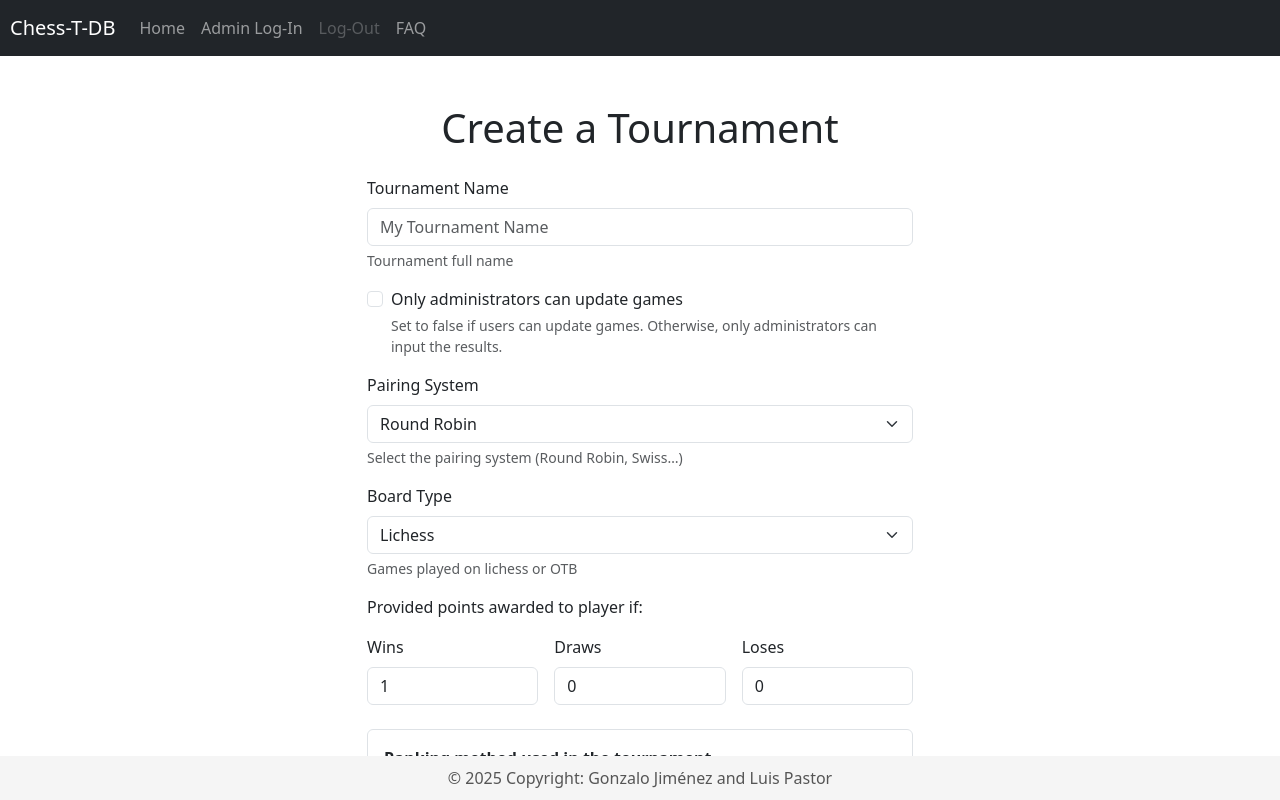
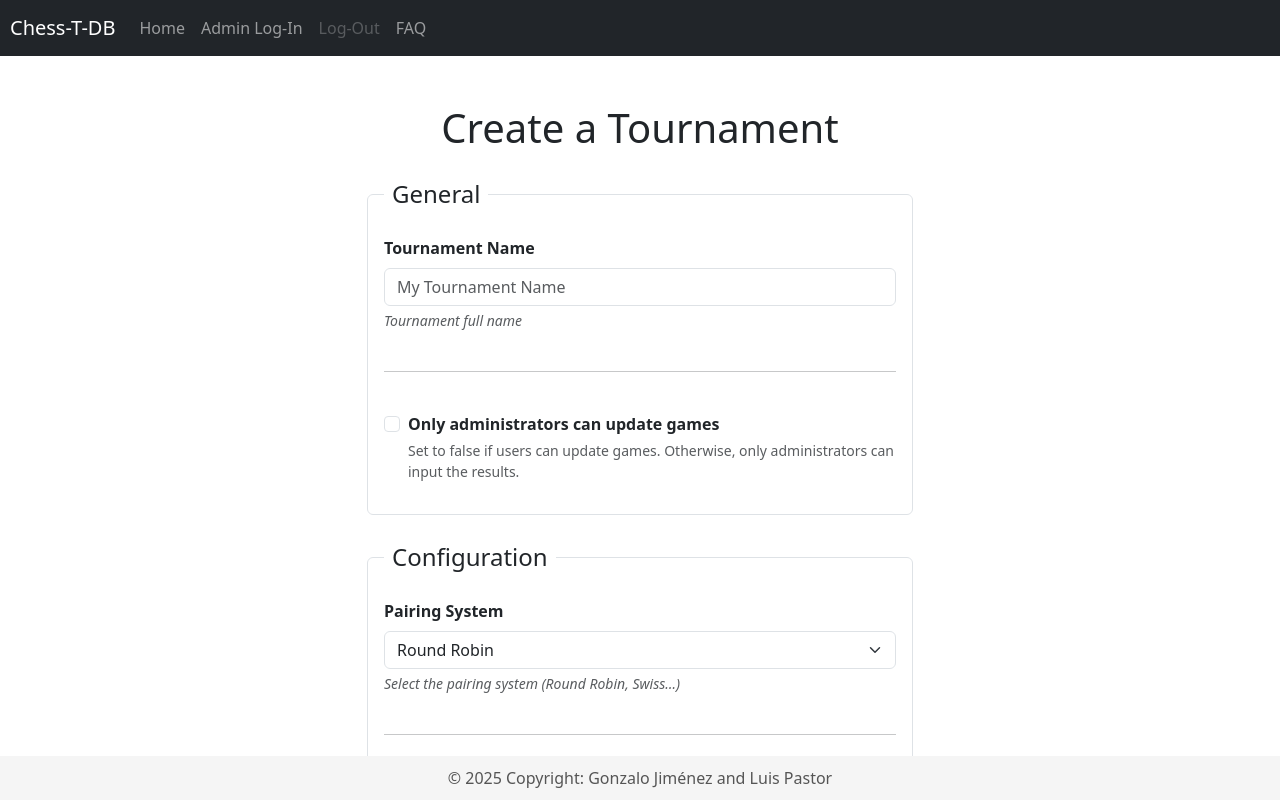
Before and after one commit to GonzaloJCC/Chess-Tournament, a Vue app in the folder chesstournament-client/: page /createtournament in a window 1280 px wide. Built offline with nearby package versions, Linux system fonts and the light colour scheme.

Commit message:
Divide the fields and added some goodlike styles

```diff
--- a/chesstournament-client/src/views/CreateTournamentView.vue
+++ b/chesstournament-client/src/views/CreateTournamentView.vue
@@ -4,9 +4,12 @@
       <div class="col-md-8 col-lg-6">
         <h1 class="text-center mb-4">Create a Tournament</h1>
         <form @submit.prevent="registerTournament">
+          <fieldset class="border rounded p-3 mb-4">
+            <legend class="float-none w-auto px-2">General</legend>
+
             <!-- Tournament name -->
             <div class="mb-3">
-            <label for="tournamentNameInput" class="form-label">Tournament Name</label>
+              <label for="tournamentNameInput" class="form-label fw-bold">Tournament Name</label>
               <input
                 v-model="tournamentName"
                 type="text"
@@ -14,8 +17,9 @@
                 id="tournamentNameInput"
                 placeholder="My Tournament Name"
               >
-            <div class="form-text">Tournament full name</div>
+              <div class="form-text fst-italic">Tournament full name</div>
             </div>
+            <hr class="divider">
 
             <!-- Admin Update -->
             <div class="form-check mb-3">
@@ -25,17 +29,21 @@
                 type="checkbox"
                 id="adminUpdateInput"
               >
-            <label class="form-check-label" for="adminUpdateInput">
+              <label class="form-check-label fw-bold" for="adminUpdateInput">
                 Only administrators can update games
               </label>
               <div class="form-text">
                 Set to false if users can update games. Otherwise, only administrators can input the results.
               </div>
             </div>
+          </fieldset>
+
+          <fieldset class="border rounded p-3 mb-4">
+            <legend class="float-none w-auto px-2">Configuration</legend>
 
             <!-- Pairing System -->
             <div class="mb-3">
-            <label for="pairingSystemInput" class="form-label">Pairing System</label>
+              <label for="pairingSystemInput" class="form-label fw-bold">Pairing System</label>
               <select
                 v-model="pairingSystem"
                 class="form-select"
@@ -45,12 +53,13 @@
                 <option value="Swiss">Swiss</option>
                 <!-- añade más opciones si es necesario -->
               </select>
-            <div class="form-text">Select the pairing system (Round Robin, Swiss…)</div>
+              <div class="form-text fst-italic">Select the pairing system (Round Robin, Swiss…)</div>
             </div>
+            <hr class="divider">
 
             <!-- Board Type -->
             <div class="mb-3">
-            <label for="boardTypeInput" class="form-label">Board Type</label>
+              <label for="boardTypeInput" class="form-label fw-bold">Board Type</label>
               <select
                 v-model="boardType"
                 class="form-select"
@@ -59,12 +68,13 @@
                 <option value="lichess">Lichess</option>
                 <option value="board">On the board</option>
               </select>
-            <div class="form-text">Games played on lichess or OTB</div>
+              <div class="form-text fst-italic">Games played on lichess or OTB</div>
             </div>
+            <hr class="divider">
 
             <!-- Points -->
             <div class="mb-4">
-            <p>Provided points awarded to player if:</p>
+              <p class="fw-bold">Points given</p>
               <div class="row g-3">
                 <div class="col">
                   <label for="winPointsInput" class="form-label">Wins</label>
@@ -98,9 +108,10 @@
                 </div>
               </div>
             </div>
+            <hr class="divider">
 
             <!-- Ranking methods -->
-          <div class="mb-4 p-3 border rounded">
+            <div class="mb-4">
               <label class="form-label fw-bold">Ranking method used in the tournament</label>
               <div class="form-text mb-2">Select ranking methods in the order in which they should be applied</div>
               <div class="form-check">
@@ -128,15 +139,16 @@
                 </label>
               </div>
               <div class="mt-2">
-              <small class="form-text">
+                <small class="form-text fst-italic">
                   Order in which ranking methods are applied: [ {{ selectedMethods.join(', ') }} ]
                 </small>
               </div>
             </div>
+            <hr class="divider">
 
             <!-- Tournament category -->
             <div class="mb-4">
-            <label for="tournamentCategoryInput" class="form-label">Tournament Category</label>
+              <label for="tournamentCategoryInput" class="form-label fw-bold">Tournament Category</label>
               <select
                 v-model="tournamentCategory"
                 class="form-select"
@@ -147,12 +159,16 @@
                 <option value="blitz">Blitz</option>
                 <option value="bullet">Bullet</option>
               </select>
-            <div class="form-text">Select the tournament category</div>
+              <div class="form-text fst-italic">Select the tournament category</div>
             </div>
+          </fieldset>
+
+          <fieldset class="border rounded p-3 mb-4">
+            <legend class="float-none w-auto px-2">Players</legend>
 
             <!-- Player csv -->
             <div class="mb-4">
-            <label for="playersInput" class="form-label">Players</label>
+              <label for="playersInput" class="form-label fw-bold">List of players</label>
               <textarea
                 v-model="playersCsv"
                 class="form-control"
@@ -160,8 +176,9 @@
                 rows="4"
                 placeholder="Introduce players using the CSV format (see FAQ for details). Do NOT add trailing spaces"
               />
-            <div class="form-text">List of players participating in the tournament</div>
+              <div class="form-text fst-italic">NOTE: The format is explained in the FAQ Page</div>
             </div>
+          </fieldset>
 
           <button type="submit" class="btn btn-primary w-100">Register</button>
         </form>
@@ -211,4 +228,8 @@
 </script>
 
 <style scope>
+  .divider {
+    margin-top: 40px;
+    margin-bottom: 40px
+  }
 </style>
```
Lines whose indentation alone changed are shown as unchanged.
